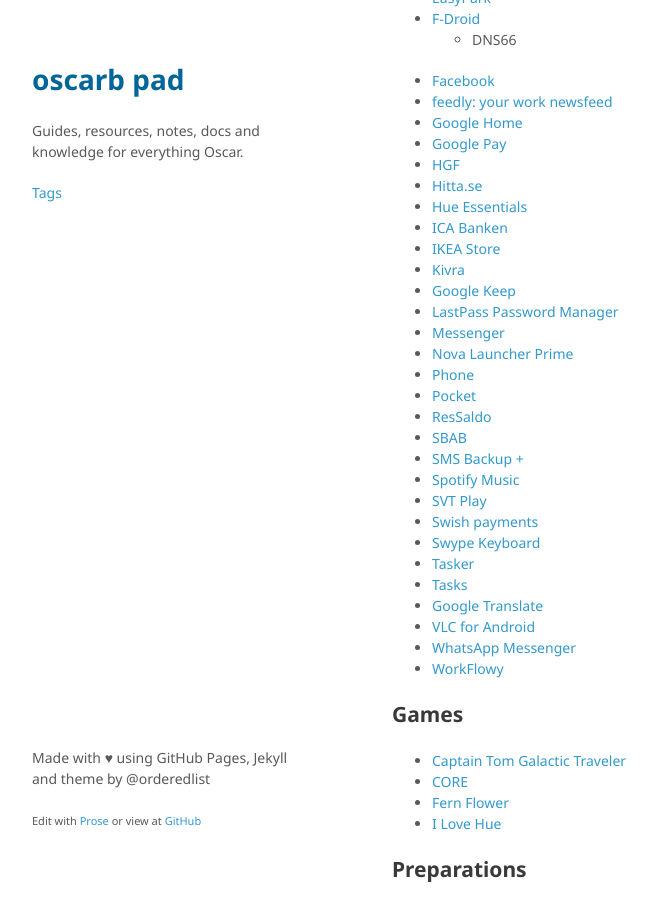
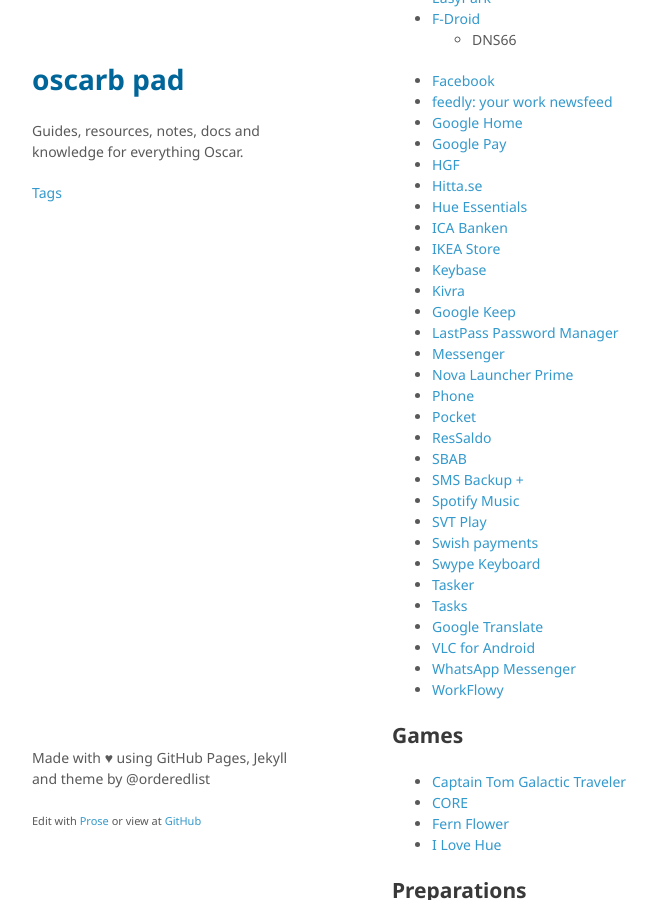
Before and after one commit to oscarb/pad, a Jekyll site: the page built from _docs/android-device-guide.md, in a window 1280 px wide and 900 px high, scrolled down 437 px. Shown: the whole window, without its empty margins (128-785 px from the left). Built offline with Jekyll 4.4.1, drawn with Linux system fonts in a browser that asks for light colours; some web fonts are replaced.

Commit message:
Update android-device-guide.md

```diff
--- a/_docs/android-device-guide.md
+++ b/_docs/android-device-guide.md
@@ -35,6 +35,7 @@ published: true
 * [Hue Essentials](https://play.google.com/store/apps/details?id=com.superthomaslab.hueessentials)
 * [ICA Banken](https://play.google.com/store/apps/details?id=se.icabanken)
 * [IKEA Store](https://play.google.com/store/apps/details?id=com.ikea.kompis)
+* [Keybase](https://play.google.com/store/apps/details?id=io.keybase.ossifrage)
 * [Kivra](https://play.google.com/store/apps/details?id=com.kivra.Kivra)
 * [Google Keep](https://play.google.com/store/apps/details?id=com.google.android.keep)
 * [LastPass Password Manager](https://play.google.com/store/apps/details?id=com.lastpass.lpandroid)
```
